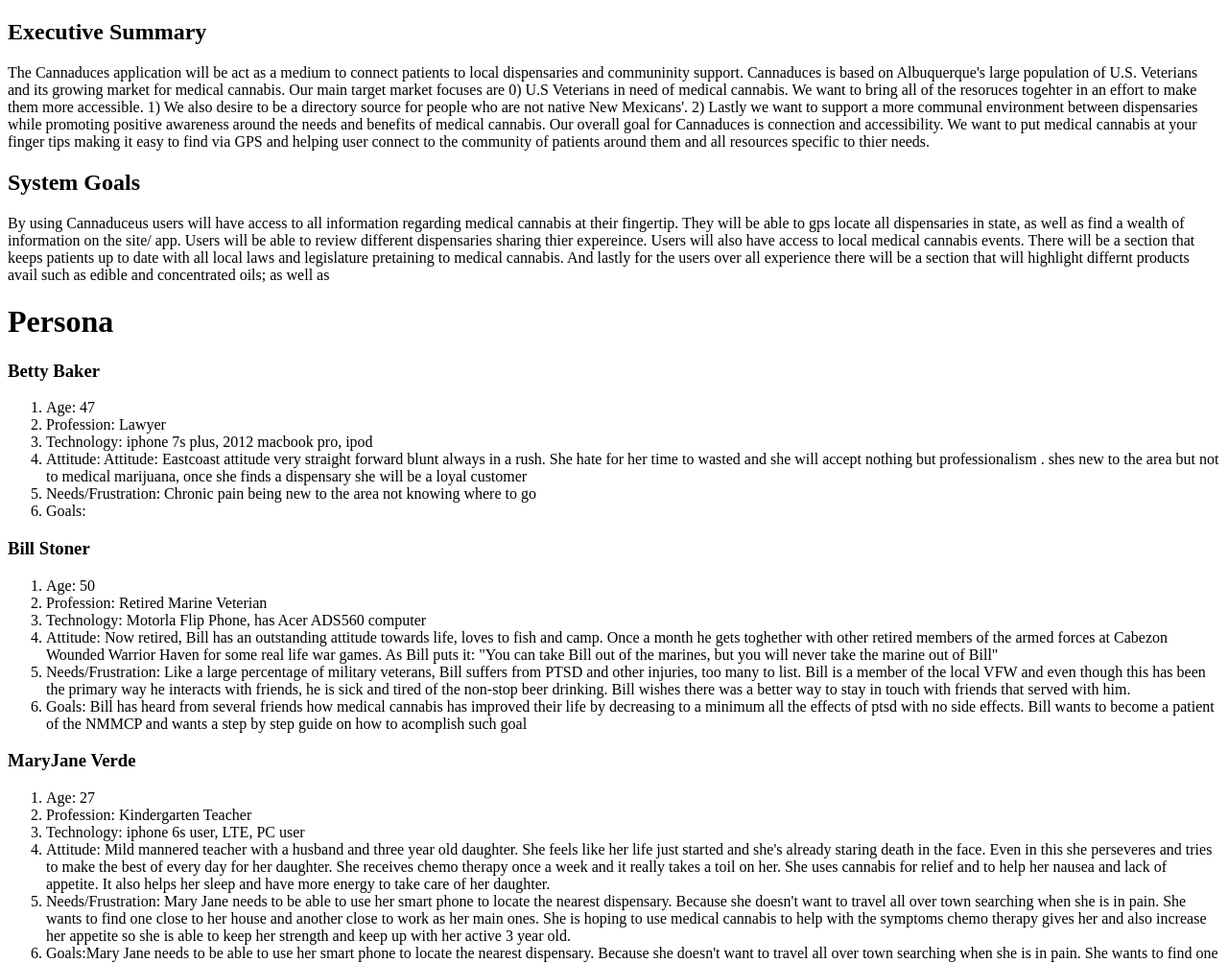
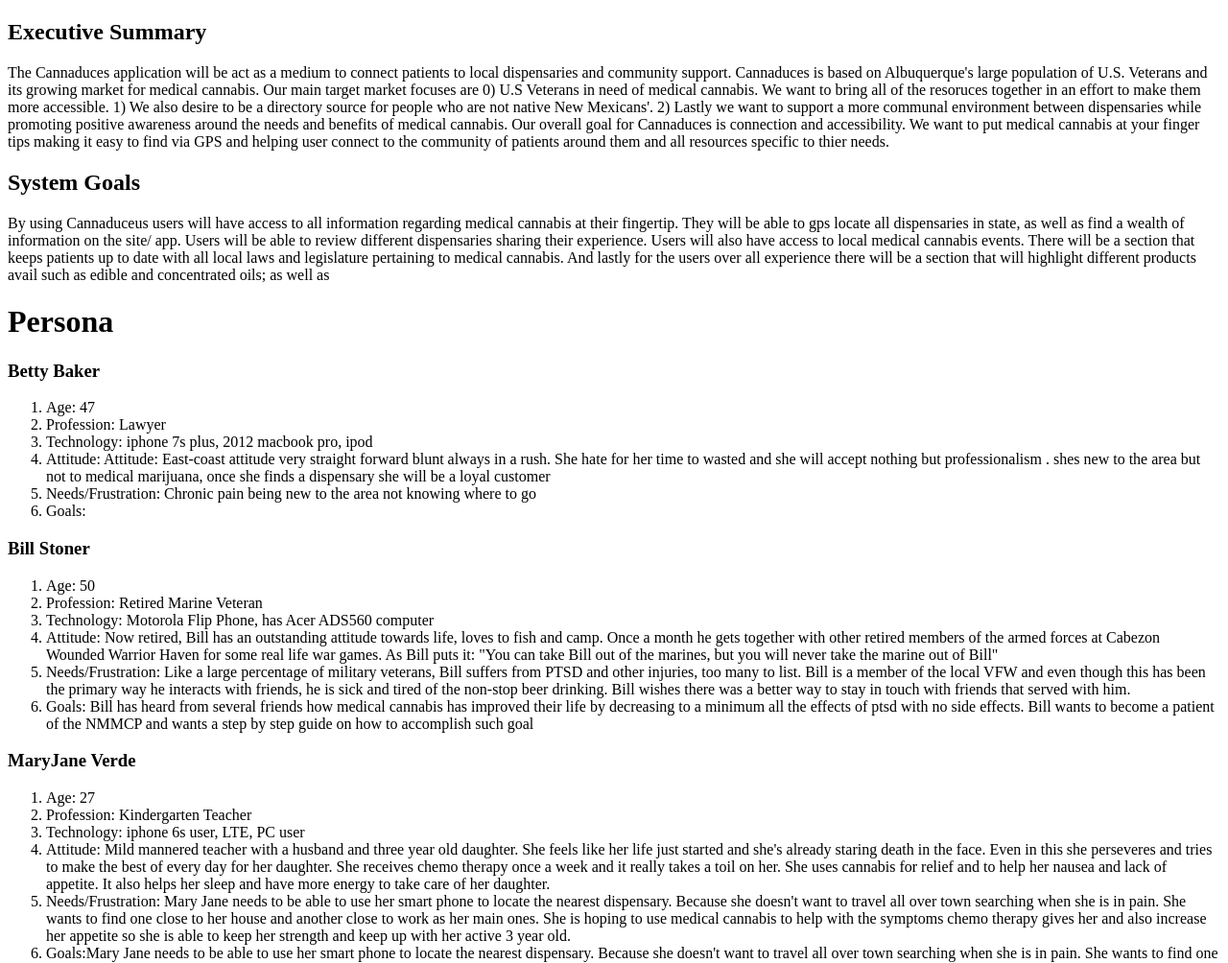
Before and after one commit to Kcambell16/cannaduceus, a PHP site: page / in a window 1280 px wide. Shown: the top 1004 px of the page at 96% size. Run offline with PHP 8.4, Linux system fonts and the light colour scheme.

Commit message:
spell check changes

```diff
--- a/epic/index.php
+++ b/epic/index.php
@@ -10,12 +10,12 @@
 
 		<h2>Executive Summary</h2>
 
-		<p>The Cannaduces application will be act as a medium to connect patients to local dispensaries and communinity support. Cannaduces is based on Albuquerque's large population of U.S. Veterians and its growing market for medical cannabis. Our main target market focuses are 0) U.S Veterians in need of medical cannabis. We want to bring all of the resoruces togehter in an effort to make them more accessible. 1) We also desire to be a directory source for people who are not native New Mexicans'. 2) Lastly we want to support a more communal environment between dispensaries while promoting positive awareness around the needs and benefits of medical cannabis. Our overall goal for Cannaduces is connection and accessibility. We want to put medical cannabis at your finger tips making it easy to find via GPS and helping user connect to the community of patients around them and all resources specific to thier needs.
+		<p>The Cannaduces application will be act as a medium to connect patients to local dispensaries and community support. Cannaduces is based on Albuquerque's large population of U.S. Veterans and its growing market for medical cannabis. Our main target market focuses are 0) U.S Veterans in need of medical cannabis. We want to bring all of the resoruces together in an effort to make them more accessible. 1) We also desire to be a directory source for people who are not native New Mexicans'. 2) Lastly we want to support a more communal environment between dispensaries while promoting positive awareness around the needs and benefits of medical cannabis. Our overall goal for Cannaduces is connection and accessibility. We want to put medical cannabis at your finger tips making it easy to find via GPS and helping user connect to the community of patients around them and all resources specific to thier needs.
 		</p>
 
 		<h2>System Goals</h2>
 
-		<p> By using Cannaduceus users will have access to all information regarding medical cannabis at their fingertip. They will be able to gps locate all dispensaries in state, as well as find a wealth of information on the site/ app. Users will be able to review different dispensaries sharing thier expereince. Users will also have access to local medical cannabis events. There will be a section that keeps patients up to date with all local laws and legislature pretaining to medical cannabis. And lastly for the users over all experience there will be a section that will highlight differnt products avail such as edible and concentrated oils; as well as
+		<p> By using Cannaduceus users will have access to all information regarding medical cannabis at their fingertip. They will be able to gps locate all dispensaries in state, as well as find a wealth of information on the site/ app. Users will be able to review different dispensaries sharing their experience. Users will also have access to local medical cannabis events. There will be a section that keeps patients up to date with all local laws and legislature pertaining to medical cannabis. And lastly for the users over all experience there will be a section that will highlight different products avail such as edible and concentrated oils; as well as
 		</p>
 
 		<h1>Persona</h1>
@@ -24,7 +24,7 @@
 		<li>Age: 47</li>
 		<li>Profession: Lawyer</li>
 		<li>Technology: iphone 7s plus, 2012 macbook pro, ipod</li>
-		<li>Attitude: Attitude: Eastcoast attitude very straight forward blunt always in a rush. She hate for her time to wasted 			and she will accept nothing but professionalism . shes new to the area but not to medical marijuana, once she finds a 			dispensary she will be a loyal customer</li>
+		<li>Attitude: Attitude: East-coast attitude very straight forward blunt always in a rush. She hate for her time to wasted 			and she will accept nothing but professionalism . shes new to the area but not to medical marijuana, once she finds a 			dispensary she will be a loyal customer</li>
 		<li>Needs/Frustration: Chronic pain being new to the area not knowing where to go</li>
 			<li>Goals:</li>
 		</ol>
@@ -32,11 +32,11 @@
 			<h3>Bill Stoner</h3>
 		<ol>
 			<li>Age: 50</li>
-			<li>Profession: Retired Marine Veterian</li>
-			<li>Technology: Motorla Flip Phone, has Acer ADS560 computer</li>
-			<li>Attitude: Now retired, Bill has an outstanding attitude towards life, loves to fish and camp. Once a month he gets 				toghether with other retired members of the armed forces at Cabezon Wounded Warrior Haven for some real life war 				games. As Bill puts it: "You can take Bill out of the marines, but you will never take the marine out of Bill"</li>
+			<li>Profession: Retired Marine Veteran</li>
+			<li>Technology: Motorola Flip Phone, has Acer ADS560 computer</li>
+			<li>Attitude: Now retired, Bill has an outstanding attitude towards life, loves to fish and camp. Once a month he gets 				together with other retired members of the armed forces at Cabezon Wounded Warrior Haven for some real life war 				games. As Bill puts it: "You can take Bill out of the marines, but you will never take the marine out of Bill"</li>
 			<li>Needs/Frustration:  Like a large percentage of military veterans, Bill suffers from PTSD and other injuries, too many to list.  Bill is a member of the local VFW and even though this has been the primary way he interacts with friends, he is sick and tired of the non-stop beer drinking. Bill wishes there was a better way to stay in touch with friends that served with him.</li>
-			<li>Goals: Bill has heard from several friends how medical cannabis has improved their life by decreasing to a minimum all the effects of ptsd with no side effects. Bill wants to become a patient of the NMMCP and wants a step by step guide on how to acomplish such goal</li>
+			<li>Goals: Bill has heard from several friends how medical cannabis has improved their life by decreasing to a minimum all the effects of ptsd with no side effects. Bill wants to become a patient of the NMMCP and wants a step by step guide on how to accomplish such goal</li>
 		</ol>
 		<h3>MaryJane Verde</h3>
 		<ol>
```
